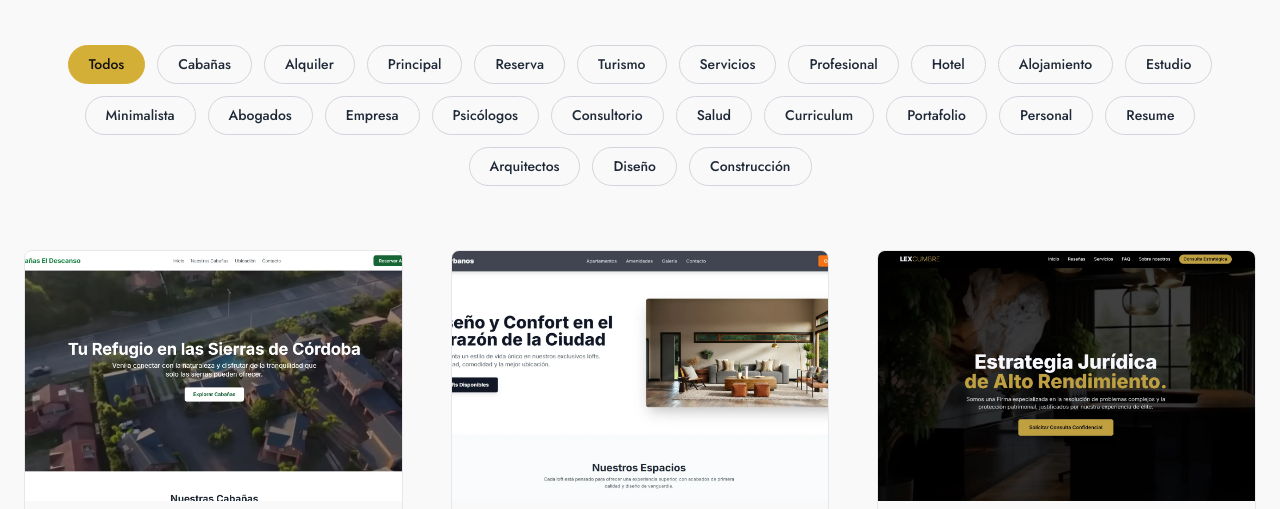
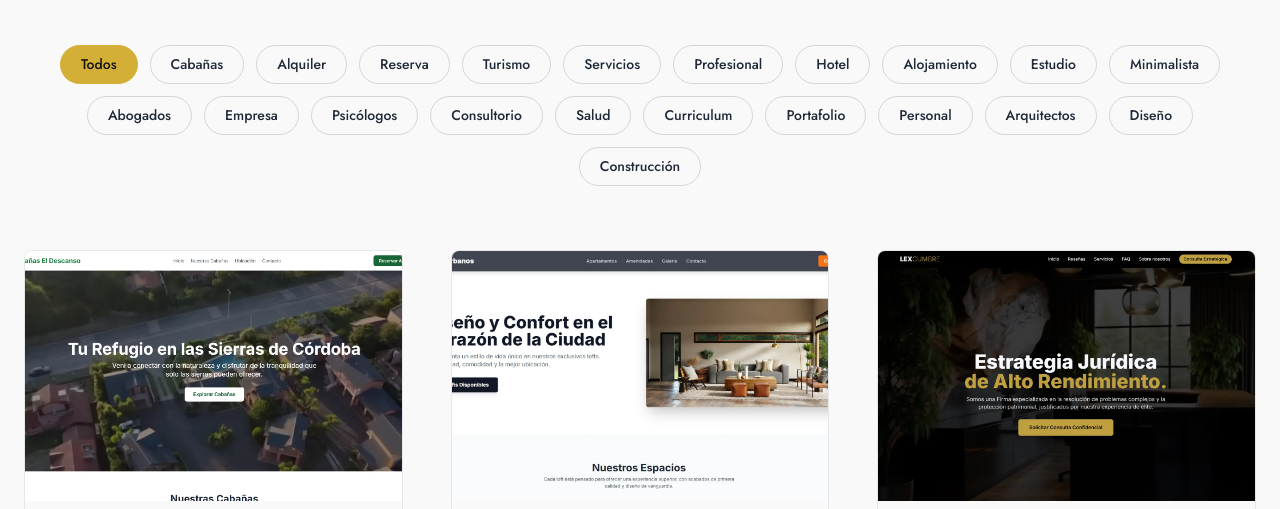
Before and after one commit to elbader17/runik-page, a plain HTML site: page templates/index.html in a window 1280 px wide. Shown: the part 291-800 px from the top of the page. Drawn offline with nearby package versions, Linux system fonts and the light colour scheme.

Commit message:
Add and improve the template labels

```diff
--- a/templates/index.html
+++ b/templates/index.html
@@ -243,7 +243,7 @@
                     file: 'cabañas1.html',
                     title: 'Cabañas estándar',
                     description: 'Página enfocada en el alquiler de cabañas',
-                    tags: ['Cabañas', 'Alquiler', 'Principal', 'Reserva', 'Turismo'],
+                    tags: ['Cabañas', 'Alquiler', 'Reserva', 'Turismo'],
                     previewImage: 'assets/Portada_Pagina_Web_Cabañas_estandar.webp'
                 },
                 {
@@ -268,10 +268,11 @@
                     previewImage: 'assets/Portada_Pagina_Web_Consultorios_de_Psicólogos.webp'
                 },
                 {
-                    file: 'Perfilprofecional.html',
+                    file: 'Perfilprofesional.html',
                     title: 'Portafolio Profesional', //
                     description: 'Un diseño Portafolio-Currículum de carácter Minimalista y Profesional, enfocado en la Conversión de Contacto y la Visualización Clara de Habilidades.',
-                    tags: ['Curriculum', 'Profesional', 'Portafolio', 'Minimalista', 'Personal', 'Resume'],
+                    tags: ['Curriculum', 'Profesional', 'Portafolio', 'Minimalista', 'Personal',],
+                    previewImage: 'assets/Portada_Pagin_Web_Perfilprofesional.webp'
                 },
                 {
                     file: 'Estudio_Arquitectos.html',
```
Also changed, not shown: templates/Perfilprofesional.html (renamed from templates/Perfilprofecional.html), templates/assets/Portada_Pagina_Web_Perfilprofesional.webp (renamed from templates/assets/Portada_Pagina_Web_Perfilprofecional.webp).
